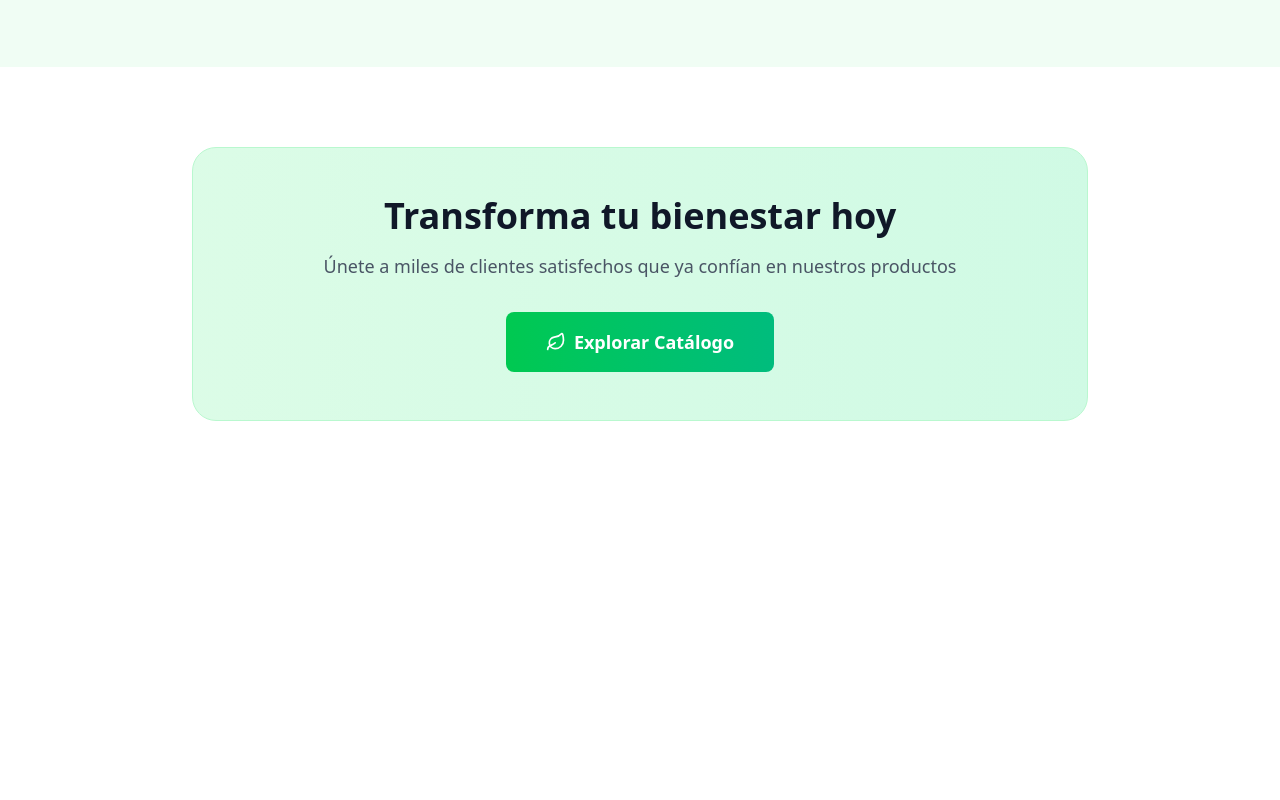
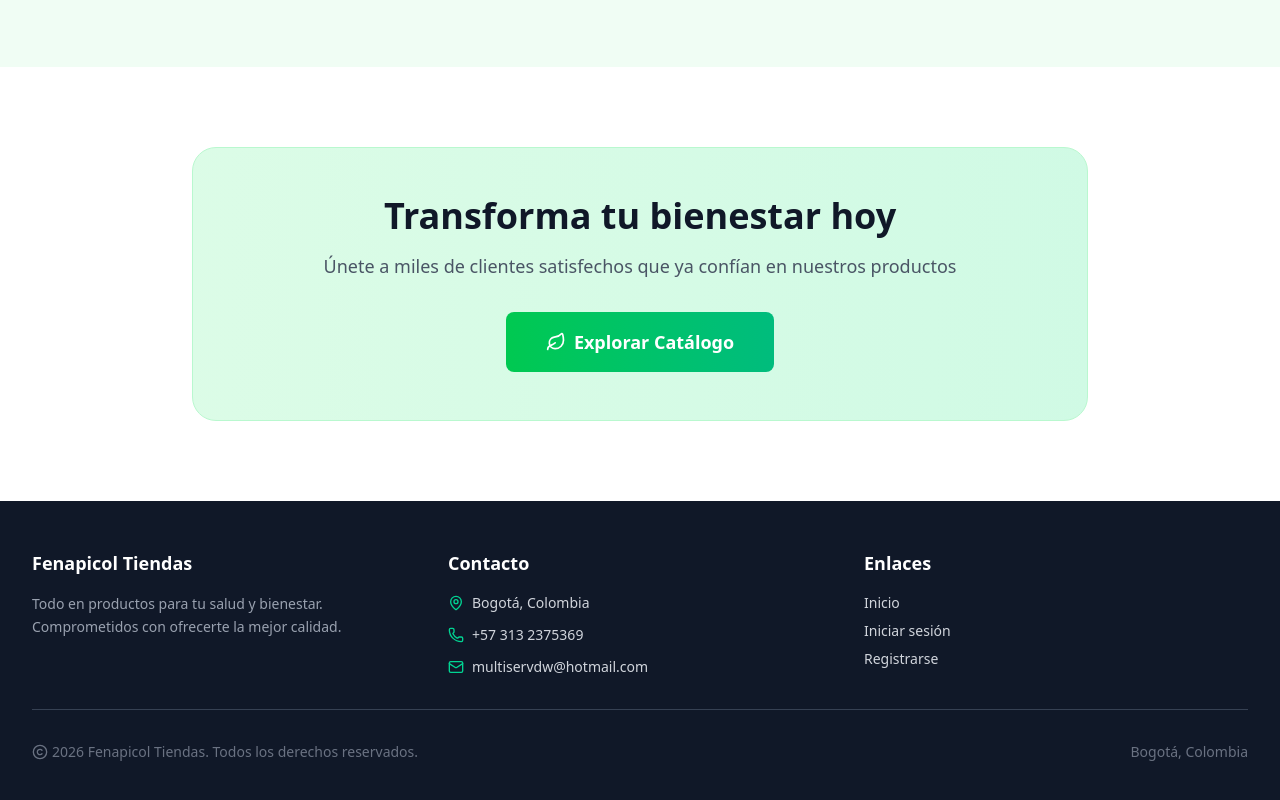
Before and after one commit to ZhmSistemas/fenapicoltiendas, a Next.js app: page / in a window 1280 px wide. Shown: the part 2011-2811 px from the top of the page. Before the commit the page ends 2512 px from the top, so only its background shows below. Built offline with nearby package versions, Linux system fonts and the light colour scheme; no server answers; the database is empty.

Commit message:
add footer

```diff
--- a/src/app/layout.tsx
+++ b/src/app/layout.tsx
@@ -2,6 +2,7 @@ import type { Metadata } from "next";
 import { Geist, Geist_Mono } from "next/font/google";
 import "./globals.css";
 import ConditionalNavbar from "@/components/ConditionalNavbar";
+import ConditionalFooter from "@/components/ConditionalFooter";
 import { Providers } from "./Providers";
 
 const geistSans = Geist({
@@ -34,6 +35,7 @@ export default function RootLayout({
         <Providers>
           <ConditionalNavbar />
           {children}
+          <ConditionalFooter />
         </Providers>
       </body>
     </html>
--- /dev/null
+++ b/src/components/ConditionalFooter.tsx
@@ -0,0 +1,14 @@
+'use client'
+
+import { usePathname } from 'next/navigation'
+import Footer from './Footer'
+
+export default function ConditionalFooter() {
+  const pathname = usePathname()
+
+  if (pathname?.startsWith('/dashboard')) {
+    return null
+  }
+
+  return <Footer />
+}
--- /dev/null
+++ b/src/components/Footer.tsx
@@ -0,0 +1,87 @@
+import Link from "next/link";
+import { Phone, Mail, MapPin, Copyright } from "lucide-react";
+
+export default function Footer() {
+  const year = new Date().getFullYear();
+
+  return (
+    <footer className="bg-gray-900 text-gray-300 mt-auto">
+      <div className="max-w-7xl mx-auto px-4 sm:px-6 lg:px-8 py-12">
+        <div className="grid grid-cols-1 md:grid-cols-3 gap-8">
+          <div>
+            <h3 className="text-white text-lg font-semibold mb-4">Fenapicol Tiendas</h3>
+            <p className="text-sm text-gray-400 leading-relaxed">
+              Todo en productos para tu salud y bienestar. Comprometidos con ofrecerte la mejor calidad.
+            </p>
+          </div>
+
+          <div>
+            <h3 className="text-white text-lg font-semibold mb-4">Contacto</h3>
+            <ul className="space-y-3">
+              <li className="flex items-center gap-2 text-sm">
+                <MapPin className="h-4 w-4 text-emerald-400 shrink-0" />
+                <span>Bogotá, Colombia</span>
+              </li>
+              <li>
+                <a
+                  href="https://wa.me/573001234567"
+                  target="_blank"
+                  rel="noopener noreferrer"
+                  className="flex items-center gap-2 text-sm hover:text-emerald-400 transition-colors"
+                >
+                  <Phone className="h-4 w-4 text-emerald-400 shrink-0" />
+                  <span>+57 313 2375369</span>
+                </a>
+              </li>
+              <li>
+                <a
+                  href="mailto:contacto@fenapicoltiendas.com"
+                  className="flex items-center gap-2 text-sm hover:text-emerald-400 transition-colors"
+                >
+                  <Mail className="h-4 w-4 text-emerald-400 shrink-0" />
+                  <span>multiservdw@hotmail.com</span>
+                </a>
+              </li>
+            </ul>
+          </div>
+
+          <div>
+            <h3 className="text-white text-lg font-semibold mb-4">Enlaces</h3>
+            <ul className="space-y-2 text-sm">
+              <li>
+                <Link href="/" className="hover:text-emerald-400 transition-colors">
+                  Inicio
+                </Link>
+              </li>
+              {/* <li>
+                <Link href="/usuario/facturas" className="hover:text-emerald-400 transition-colors">
+                  Mis facturas
+                </Link>
+              </li> */}
+              <li>
+                <Link href="/auth/login" className="hover:text-emerald-400 transition-colors">
+                  Iniciar sesión
+                </Link>
+              </li>
+              <li>
+                <Link href="/auth/register" className="hover:text-emerald-400 transition-colors">
+                  Registrarse
+                </Link>
+              </li>
+            </ul>
+          </div>
+        </div>
+
+        <div className="border-t border-gray-700 mt-8 pt-8 flex flex-col sm:flex-row items-center justify-between gap-4">
+          <p className="text-sm text-gray-500 flex items-center gap-1">
+            <Copyright className="h-4 w-4" />
+            {year} Fenapicol Tiendas. Todos los derechos reservados.
+          </p>
+          <p className="text-sm text-gray-500">
+            Bogotá, Colombia
+          </p>
+        </div>
+      </div>
+    </footer>
+  );
+}
```
